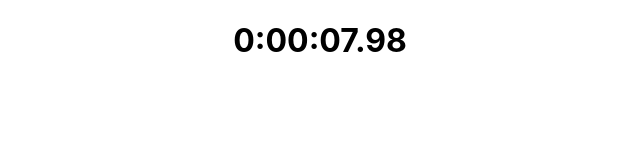
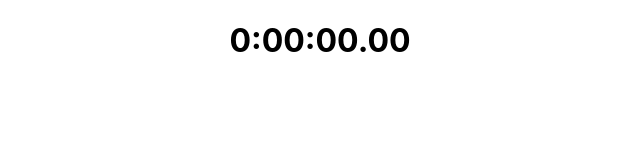
Before and after one commit to atweedie/stopwatch, a React (Create React App) app: page / in a window 1280 px wide. Shown: the top 160 px of the page, without its empty margins (320-960 px from the left). Built offline with nearby package versions, Linux system fonts and the light colour scheme.

Commit message:
Stopwatch: Adds timerState context provider and hoists state to the app component

```diff
--- a/src/components/app/App.jsx
+++ b/src/components/app/App.jsx
@@ -1,11 +1,22 @@
-import logo from '../../assets/logo.svg';
 import '../../styles/App.css';
+import { TimerStatus } from '../../modules/timerStatusContext';
 import TimerDisplay from '../timerDisplay/TimerDisplay';
+import { useState } from 'react';
 
-const App = () => (
-    <div className="App">
-		  <TimerDisplay/>
-    </div>
-);
+const App = () => {
+
+    const [timerState, setTimerState] = useState({
+        elapsedTime: 0,
+        isRunning: false
+    });
+
+    return (
+        <div className="App">
+            <TimerStatus.Provider value={{timerState, setTimerState}}>
+                <TimerDisplay/>
+            </TimerStatus.Provider>
+        </div>
+    )
+};
 
 export default App;
--- a/src/components/timerDisplay/TimerDisplay.jsx
+++ b/src/components/timerDisplay/TimerDisplay.jsx
@@ -1,14 +1,20 @@
-import { useEffect, useState } from "react";
+import { useContext, useEffect, useState } from "react";
+import { TimerStatus } from "../../modules/timerStatusContext";
 
 const TimerDisplay = () => {
-    const [elapsedTime, setElapsedTime] = useState(0);
+    const {timerState, setTimerState} = useContext(TimerStatus)
 
-    const date = new Date(elapsedTime);
+    const date = new Date(timerState.elapsedTime);
 
     useEffect(() => {
-        setTimeout(() => {
-            setElapsedTime(elapsedTime + 10)
-        }, 10);
+        if (timerState.isRunning) {
+            setTimeout(() => {
+                setTimerState({
+                    elapsedTime: timerState.elapsedTime + 10,
+                    isRunning: true
+                })
+            }, 10);
+        }
     })
 
     return (
--- /dev/null
+++ b/src/modules/timerStatusContext.js
@@ -0,0 +1,3 @@
+import React from "react";
+
+export const TimerStatus = React.createContext();
```
